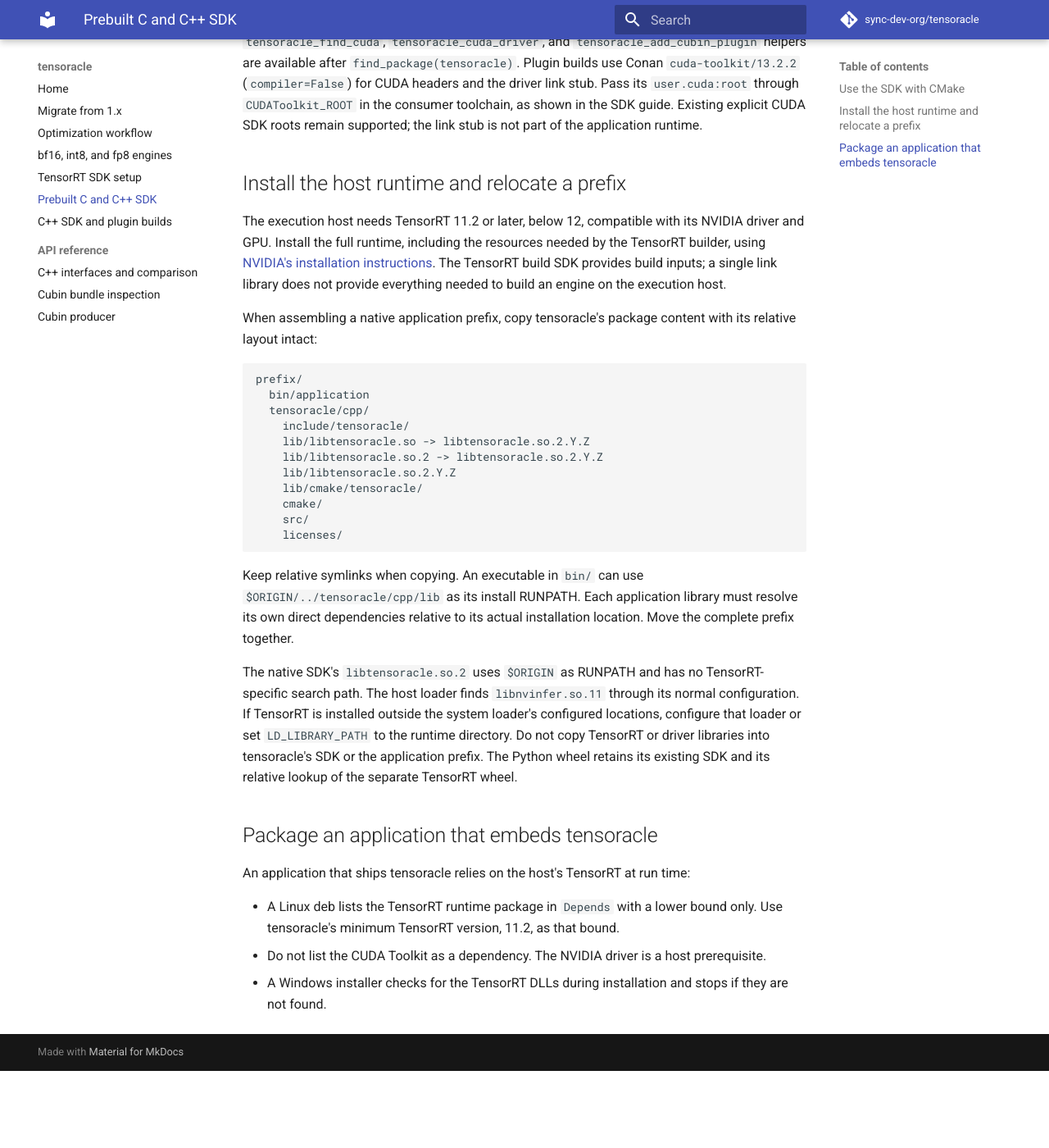
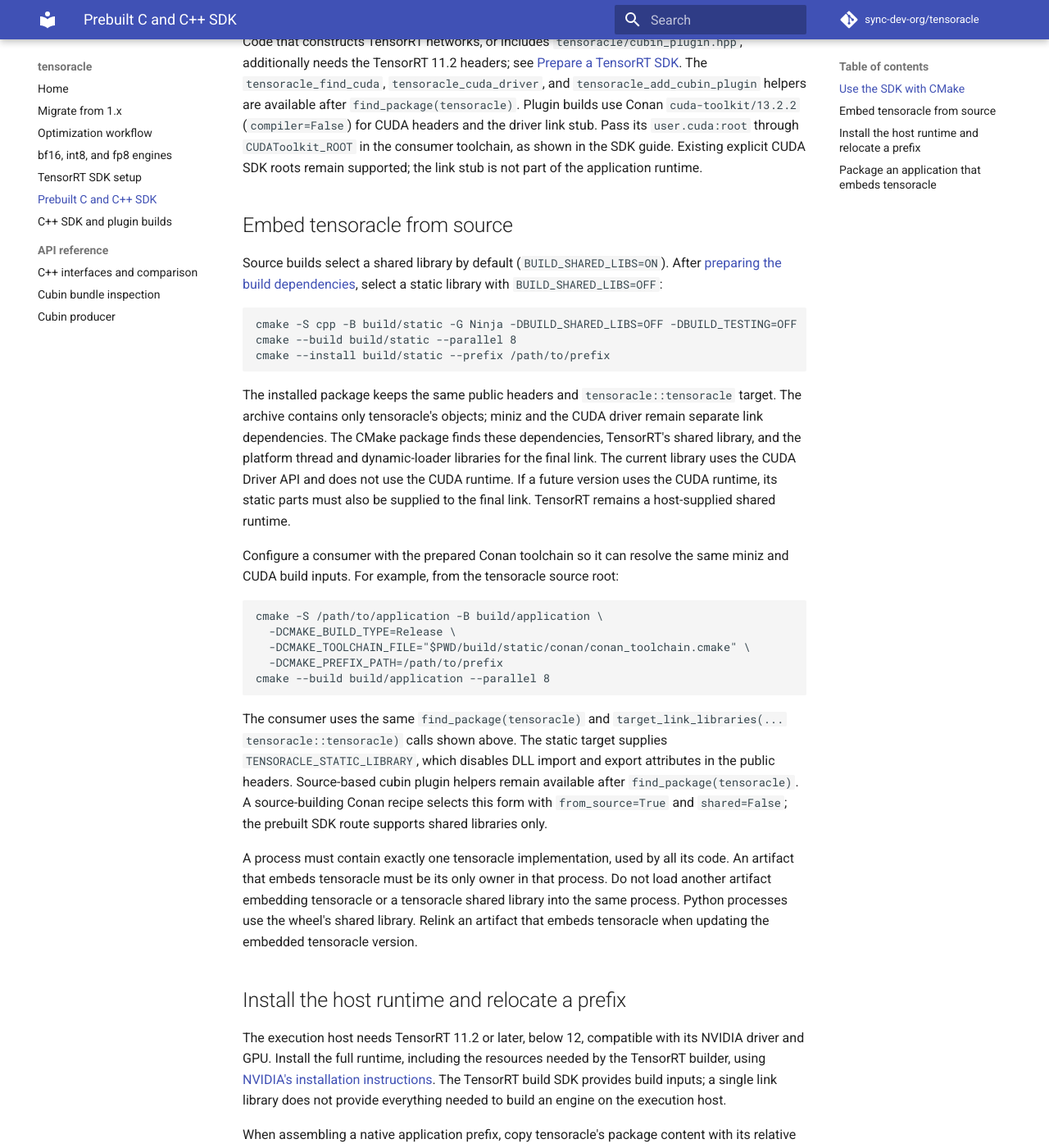
Before and after one commit to sync-dev-org/tensoracle, an MkDocs documentation site: the page built from docs/cpp-sdk.md, in a window 1280 px wide and 1400 px high, scrolled down 1120 px. Shown: the whole window at 82% size. Built offline with MkDocs 1.6.1 and Material for MkDocs 9.7.7, drawn with Linux system fonts in a browser that asks for light colours; comment, search, counter and statistics services are not loaded; before the commit the page ends 2426 px from its top, so only the background shows below that; some of the changed text lies outside the part shown.

Commit message:
tensoracle 2.3.0

````diff
--- a/docs/cpp-sdk.md
+++ b/docs/cpp-sdk.md
@@ -6,6 +6,9 @@
 package and plugin helpers, their source files, and MIT and third-party licenses.
 It does not contain TensorRT. The release asset requires no authentication.
 Python applications continue to install tensoracle through PyPI.
+Release SDK archives and Python wheels contain the shared library only. To
+embed tensoracle statically, build it from source; static libraries are not
+distributed.
 The tensoracle Conan package recipe is maintained separately and is not included
 in this repository.
 
@@ -58,6 +61,53 @@
 as shown in the SDK guide. Existing explicit CUDA SDK roots remain supported;
 the link stub is not part of the application runtime.
 
+## Embed tensoracle from source
+
+Source builds select a shared library by default (`BUILD_SHARED_LIBS=ON`). After
+[preparing the build dependencies](../cpp/README.md), select a static library
+with `BUILD_SHARED_LIBS=OFF`:
+
+```bash
+cmake -S cpp -B build/static -G Ninja -DBUILD_SHARED_LIBS=OFF -DBUILD_TESTING=OFF
+cmake --build build/static --parallel 8
+cmake --install build/static --prefix /path/to/prefix
+```
+
+The installed package keeps the same public headers and
+`tensoracle::tensoracle` target. The archive contains only tensoracle's objects;
+miniz and the CUDA driver remain separate link dependencies. The CMake package
+finds these dependencies, TensorRT's shared library, and the platform thread
+and dynamic-loader libraries for the final link. The current library uses the
+CUDA Driver API and does not use the CUDA runtime. If a future version uses
+the CUDA runtime, its static parts must also be supplied to the final link.
+TensorRT remains a host-supplied shared runtime.
+
+Configure a consumer with the prepared Conan toolchain so it can resolve the
+same miniz and CUDA build inputs. For example, from the tensoracle source root:
+
+```bash
+cmake -S /path/to/application -B build/application \
+  -DCMAKE_BUILD_TYPE=Release \
+  -DCMAKE_TOOLCHAIN_FILE="$PWD/build/static/conan/conan_toolchain.cmake" \
+  -DCMAKE_PREFIX_PATH=/path/to/prefix
+cmake --build build/application --parallel 8
+```
+
+The consumer uses the same `find_package(tensoracle)` and
+`target_link_libraries(... tensoracle::tensoracle)` calls shown above. The
+static target supplies `TENSORACLE_STATIC_LIBRARY`, which disables DLL import
+and export attributes in the public headers. Source-based cubin plugin helpers
+remain available after `find_package(tensoracle)`. A source-building Conan
+recipe selects this form with `from_source=True` and `shared=False`; the
+prebuilt SDK route supports shared libraries only.
+
+A process must contain exactly one tensoracle implementation, used by all its
+code. An artifact that embeds tensoracle must be its only owner in that
+process. Do not load another artifact embedding tensoracle or a tensoracle
+shared library into the same process. Python processes use the wheel's shared
+library. Relink an artifact that embeds tensoracle when updating the embedded
+tensoracle version.
+
 ## Install the host runtime and relocate a prefix
 
 The execution host needs TensorRT 11.2 or later, below 12, compatible with its
````
Also changed, not shown: cpp/README.md (+32 -0 lines), 12 other files.
